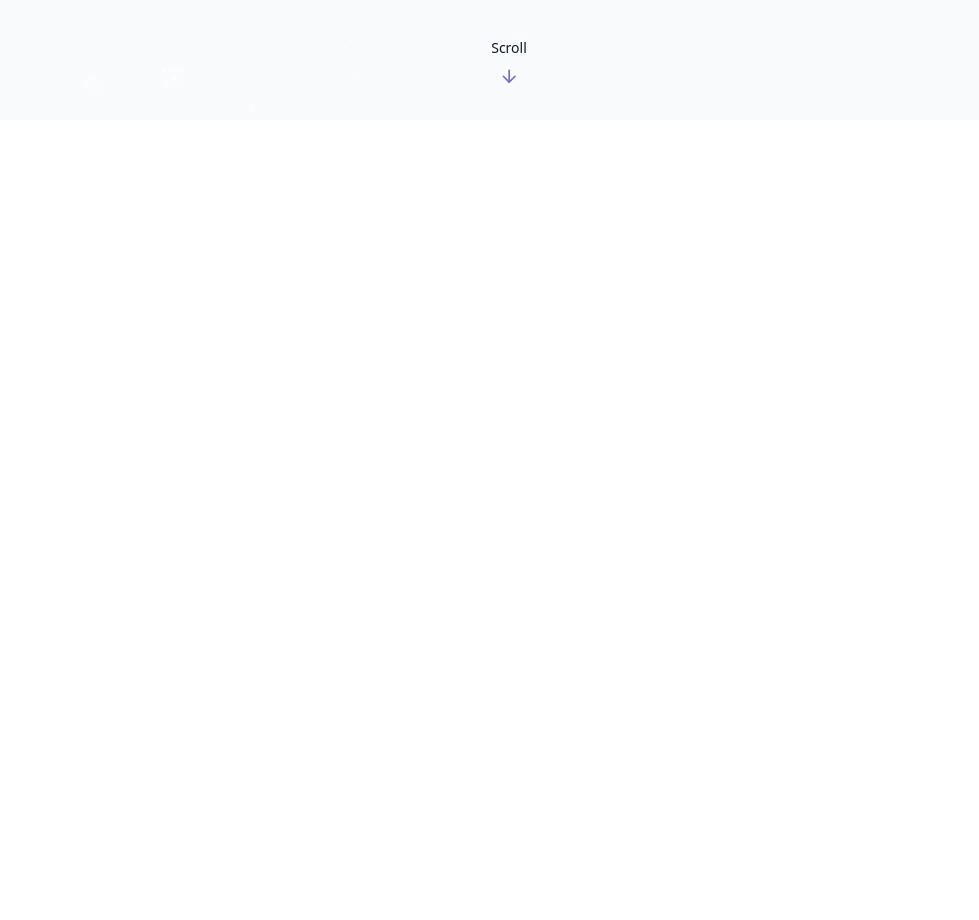
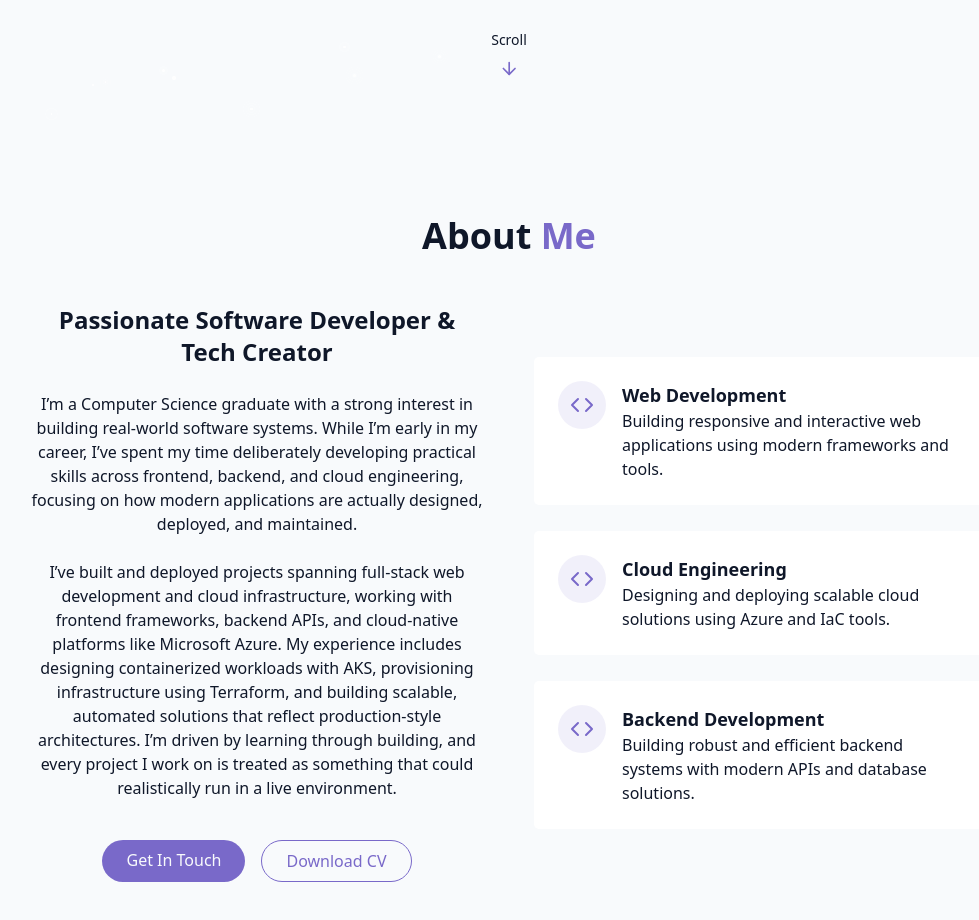
Before and after one commit to JeffreyIga4/PortfolioWebsite, a React (Vite) app: page / in a window 1280 px wide. Shown: the part 680-1600 px from the top of the page, without its empty margins (131-1110 px from the left). Before the commit the page ends 800 px from the top, so only its background shows below. Built offline with nearby package versions, Linux system fonts and the light colour scheme.

Commit message:
About me section finished

```diff
--- /dev/null
+++ b/src/components/AboutSection.jsx
@@ -0,0 +1,77 @@
+import { Briefcase, Code, User } from "lucide-react"
+
+export const AboutSection = () => {
+    return <section id="about" className="py-24 px-4 relative">
+        <div className="container mx-auto max-w-5xl">
+            <h2 className="text-3xl md:text-4xl font-bold mb-12 text-center">
+                About <span className="text-primary"> Me</span>
+            </h2>
+
+            <div className="grid grid-cols-1 md:grid-cols-2 gap-12 items-center">
+                <div className="space-y-6">
+                    <h3 className="text-2xl font-semibold">
+                        Passionate Software Developer & Tech Creator
+                    </h3>
+
+                    <p className="text-muted-foreground">
+                        I’m a Computer Science graduate with a strong interest in building real-world software systems.
+                        While I’m early in my career, I’ve spent my time deliberately developing practical skills across frontend, backend, and cloud engineering,
+                        focusing on how modern applications are actually designed, deployed, and maintained.
+                    </p>
+
+                    <p className="text-muted-foreground">
+                        I’ve built and deployed projects spanning full-stack web development and cloud infrastructure, working with frontend frameworks, backend APIs, and cloud-native platforms like Microsoft Azure.
+                        My experience includes designing containerized workloads with AKS, provisioning infrastructure using Terraform, and building scalable, automated solutions that reflect production-style architectures.
+                        I’m driven by learning through building, and every project I work on is treated as something that could realistically run in a live environment.
+                    </p>
+
+                    <div className="flex flex-col sm:flex-row gap-4 pt-4 justify-center">
+                        <a href="#contact" className="cosmic-button">
+                            Get In Touch
+                        </a>
+
+                        <a href="/ResumeTemplate.pdf" className="px-6 py-2 rounded-full border border-primary text-primary hover:bg-primary/10 transition-colors duration-300">
+                            Download CV
+                        </a>
+                    </div>
+                </div>
+
+                <div className="grid grid-cols-1 gap-6">
+                    <div className="gradient-border p-6 card-hover">
+                        <div className="flex items-start gap-4">
+                            <div className="p-3 rounded-full bg-primary/10">
+                                <Code className="h-6 w-6 text-primary" />
+                            </div>
+                            <div className="text-left">
+                                <h4 className="font-semibold text-lg"> Web Development</h4>
+                                <p className="text-muted-foreground">Building responsive and interactive web applications using modern frameworks and tools.</p>
+                            </div>
+                        </div>
+                    </div>
+                    <div className="gradient-border p-6 card-hover">
+                        <div className="flex items-start gap-4">
+                            <div className="p-3 rounded-full bg-primary/10">
+                                <Code className="h-6 w-6 text-primary" />
+                            </div>
+                            <div className="text-left">
+                                <h4 className="font-semibold text-lg"> Cloud Engineering</h4>
+                                <p className="text-muted-foreground">Designing and deploying scalable cloud solutions using Azure and IaC tools.</p>
+                            </div>
+                        </div>
+                    </div>
+                    <div className="gradient-border p-6 card-hover">
+                        <div className="flex items-start gap-4">
+                            <div className="p-3 rounded-full bg-primary/10">
+                                <Code className="h-6 w-6 text-primary" />
+                            </div>
+                            <div className="text-left">
+                                <h4 className="font-semibold text-lg"> Backend Development</h4>
+                                <p className="text-muted-foreground">Building robust and efficient backend systems with modern APIs and database solutions.</p>
+                            </div>
+                        </div>
+                    </div>
+                </div>
+            </div>
+        </div>
+    </section>
+}
--- a/src/pages/Home.jsx
+++ b/src/pages/Home.jsx
@@ -1,3 +1,4 @@
+import { AboutSection } from "../components/AboutSection";
 import { HeroSection } from "../components/HeroSection";
 import { Navbar } from "../components/Navbar";
 import { StarBackground } from "../components/StarBackground";
@@ -18,6 +19,7 @@ export const Home = () => {
         {/* Main Content */}
         <main>
             <HeroSection />
+            <AboutSection />
         </main>
 
 
```
Also changed, not shown: 1 other file (tests, documents, lock files or other folders).
